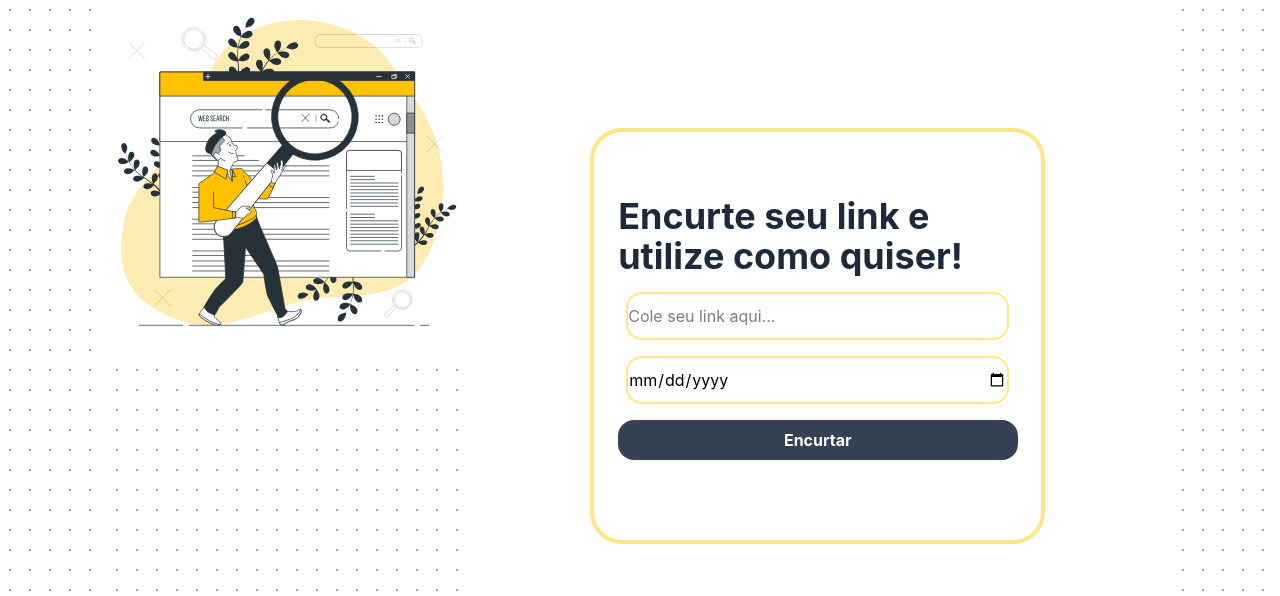
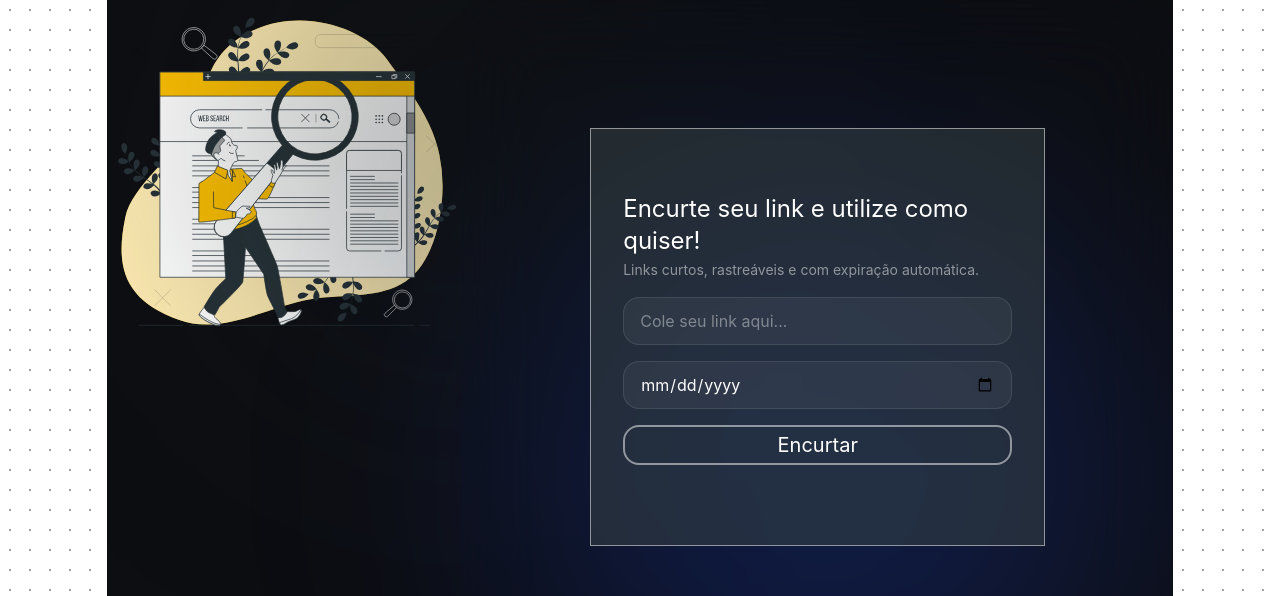
Before and after one commit to gusthavomnz/encurta-ae, a React (Vite) app in the folder frontend/: page /home in a window 1280 px wide. Shown: the top 596 px of the page. Built offline with nearby package versions, Linux system fonts and the light colour scheme; no server answers.

Commit message:
refactor: separação da hero section em Header e CardEncurtador(refatorado para estilo dark/com blur)

```diff
--- /dev/null
+++ b/frontend/src/components/CardEncurtador.tsx
@@ -0,0 +1,63 @@
+import ConfirmButton from "./ui/ConfirmBotton";
+import { useState } from "react";
+import { useCreateLink } from "../hooks/useCreateLink";
+import { ButtonIcon } from "@radix-ui/react-icons";
+
+function CardEncurtador() {
+  const [redirectUrl, setRedirectUrl] = useState("");
+  const [expiresAt, setExpiresAt] = useState("");
+  const usuarioId = localStorage.getItem("userId") || "";
+
+  const { mutate, isSuccess, isError, isPending } = useCreateLink();
+
+  const handleSubmit = (e: React.FormEvent) => {
+    e.preventDefault();
+
+    if (!redirectUrl) {
+      alert("Informe o link");
+      return;
+    }
+
+    if (!expiresAt) {
+      alert("Informe a data de expiração");
+      return;
+    }
+
+    mutate({ redirectUrl, expiresAt: new Date(expiresAt), usuarioId });
+  };
+  return (
+    <div className="w-full h-[50vh] md:w-2/3 md:h-full shrink-0 md:px-32 md:py-32 px-2 py-2 backdrop-blur-2xl">
+      <div className="md:w-full md:h-full border-1 border-white/50 bg-mist-700/50 backdrop-blur-2xl justify-center items-center py-16 p-4 ">
+        <p className="font-sans text-white px-4 text-2xl">
+          Encurte seu link e utilize como quiser!
+        </p>
+        <span className="font-sans text-white/50 text-sm px-4"> Links curtos, rastreáveis e com expiração automática. </span>
+        <form
+          onSubmit={handleSubmit}
+          className="w-full h-full flex flex-col justify-center bg-green items-center gap-4 p-4"
+        >
+          <input
+            type="text"
+            placeholder="Cole seu link aqui..."
+            value={redirectUrl}
+            onChange={(clicou) => setRedirectUrl(clicou.target.value)}
+            className="w-full h-12 bg-white/5 border border-white/10 rounded-2xl px-4 text-white placeholder-white/40 outline-none focus:border-white/60 focus:bg-white/10 transition-colors"
+          />
+          <input
+            type="date"
+            placeholder="Cole sua data aqui..."
+            value={expiresAt}
+            onChange={(clicou) => setExpiresAt(clicou.target.value)}
+            className="w-full h-12 bg-white/5 border border-white/10 rounded-2xl px-4 text-white placeholder-white/40 outline-none focus:border-white/60 focus:bg-white/10 transition-colors"
+          />
+
+        <button className="w-full px-4 h-10 border-2 border-white/50 rounded-2xl items-center ">
+            <p className="font-sans items-center text-xl text-white px-2 flex justify-center"> Encurtar</p>
+        </button>
+        </form>
+      </div>
+    </div>
+  );
+}
+
+export default CardEncurtador;
--- a/frontend/src/components/CardEncurtadorLink.tsx
+++ /dev/null
@@ -1,56 +0,0 @@
-import { useState } from 'react';
-import imagemEncurtadorLink from '../assets/homePageIcon.svg'
-import ConfirmButton from './ui/ConfirmBotton'
-import  { useCreateLink } from '../hooks/useCreateLink';
-
-
-function CardEncurtadorLink() {
-    const [redirectUrl, setRedirectUrl] = useState('')
-    const [expiresAt, setExpiresAt] = useState('')
-    const usuarioId = localStorage.getItem('userId') || ''
-
-    const { mutate, isSuccess, isError, isPending } = useCreateLink()
-
-
-    const handleSubmit = (e: React.FormEvent) => {
-        e.preventDefault()
-
-        if (!redirectUrl) {
-            alert('Informe o link')
-            return
-        }
-
-        if (!expiresAt) {
-            alert('Informe a data de expiração')
-            return
-        }
-
-        mutate({ redirectUrl, expiresAt: new Date(expiresAt), usuarioId })
-    }
-
-    return (
-        <div className="w-full h-full flex flex-col md:flex-row md:bg-white bg-[radial-gradient(#9ca3af_1px,transparent_1px)] bg-[size:20px_20px]">
-            {/* Imagem a esquerda */}  <div className="w-full h-[50vh] md:w-1/3 md:h-full flex justify-center items-center shrink-0 bg-white">
-
-                <img src={imagemEncurtadorLink} alt="Icon" className="h-full w-full object-contain " />
-            </div>
-
-           {/* Conteudo + enviar link a ser encurtado: */}
-            <div className="w-full h-[50vh] md:w-2/3 md:h-full shrink-0 md:px-32 md:py-32 px-2 py-2 md:bg-white ">
-                <div className="md:w-full md:h-full border-4 border-amber-200 bg-white rounded-4xl justify-center items-center py-16 p-4 ">
-                    <p className= "text-gray-800 font-bold text-4xl px-2 " > Encurte seu link e utilize como quiser!</p>
-                    <form onSubmit={handleSubmit}className="w-full h-full flex flex-col justify-center bg-green items-center gap-4 p-4">
-                        <input type = "text" placeholder = "Cole seu link aqui..." value={redirectUrl} onChange={(clicou) => setRedirectUrl(clicou.target.value)} className= "w-full h-12  bg-white rounded-2xl border-2 border-amber-200" />
-                        <input type = "date" placeholder = "Cole sua data aqui..." value={expiresAt} onChange={(clicou) => setExpiresAt(clicou.target.value)} className= "w-full h-12   bg-white rounded-2xl border-2 border-amber-200" />
-
-                        <ConfirmButton textoBotao= "Encurtar"
-                         />
-                    </form>
-
-                </div>
-            </div>
-        </div>
-    )
-}
-
-export default CardEncurtadorLink;
--- /dev/null
+++ b/frontend/src/components/HeaderHome.tsx
@@ -0,0 +1,23 @@
+import imagemEncurtadorLink from "../assets/homePageIcon.svg";
+import CardEncurtador from "./CardEncurtador";
+
+function HeaderHome() {
+  return (
+    <div className="w-full h-full relative flex flex-col md:flex-row bg-[#0d0e12] overflow-hidden ">
+      <div className="absolute top-[-15%] left-[10%] w-[500px] h-[500px] bg-mist-900/30 rounded-full blur-[130px] pointer-events-none" />
+      <div className="absolute bottom-[-15%] right-[5%] w-[600px] h-[600px] bg-blue-800/30 rounded-full blur-[130px] pointer-events-none" />
+
+      <div className="w-full h-full md:w-1/3 md:h-full flex justify-center items-center shrink-0 ">
+        <img
+          src={imagemEncurtadorLink}
+          alt="Icon"
+          className="h-full w-full object-contain "
+        />
+      </div>
+
+      <CardEncurtador />
+    </div>
+  );
+}
+
+export default HeaderHome;
--- a/frontend/src/pages/PaginaPrincipal.tsx
+++ b/frontend/src/pages/PaginaPrincipal.tsx
@@ -1,4 +1,4 @@
-import CardEncurtadorLink from "../components/CardEncurtadorLink";
+import CardEncurtadorLink from "../components/HeaderHome";
 import CardListaLinks from "../components/CardListaLinks";
 import type { allLinkRequest } from "../types/Link";
 import { useListAllLinks } from "../hooks/useListAllLinks";
```
